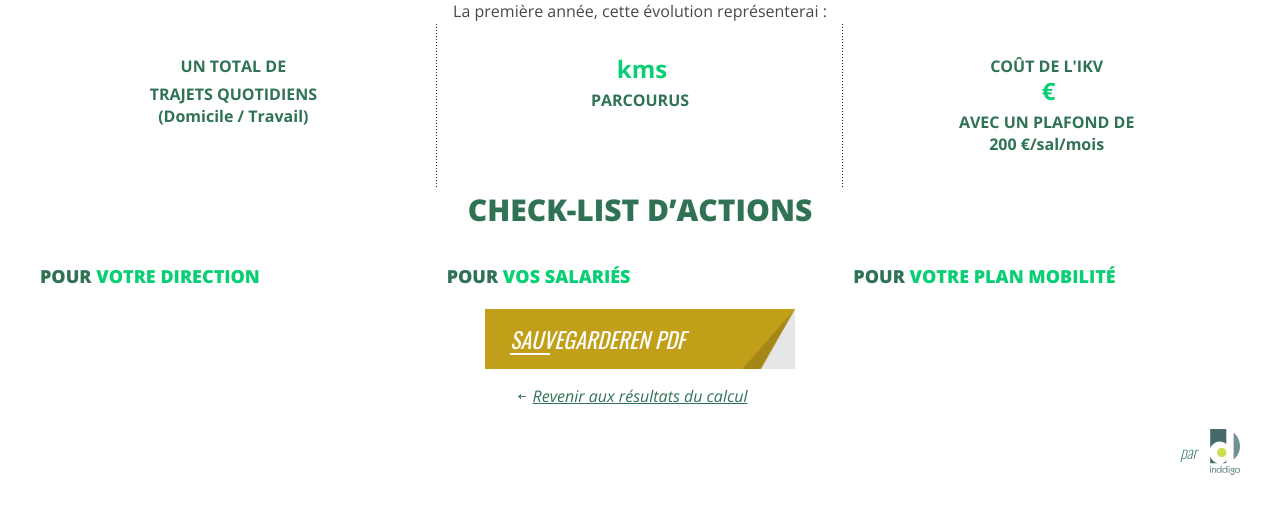
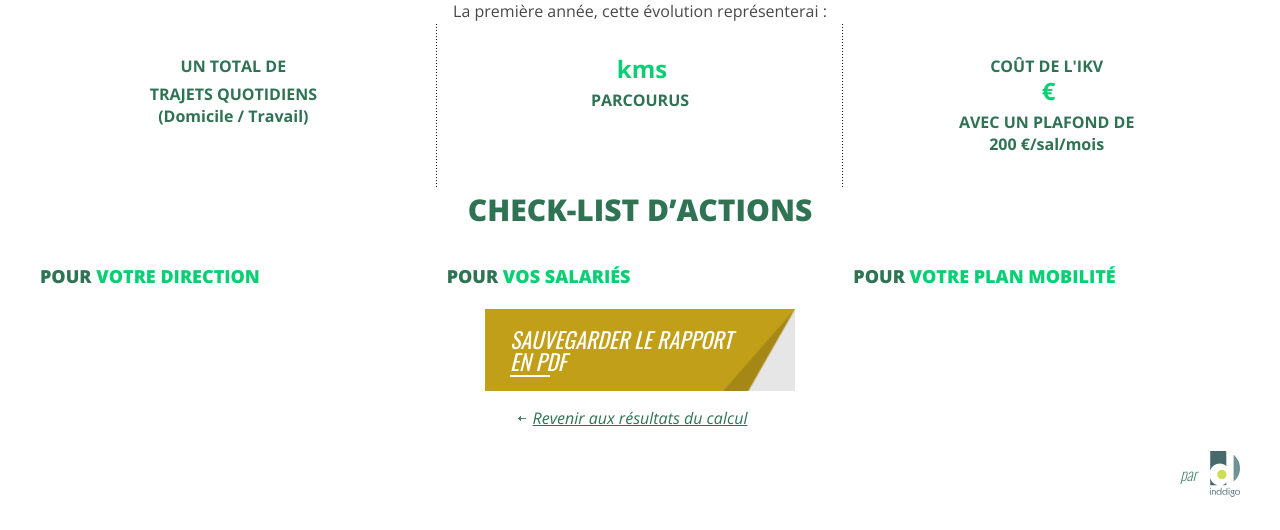
Before and after one commit to cartoinddigo/MPM3, a Django app: template velo/templates/velo/detailsplayer.html in a window 1280 px wide. Shown: the part 572-1102 px from the top of the page. Before the commit the page ends 1047 px from the top, so only its background shows below. Run offline with Django 3.2, Linux system fonts and the light colour scheme; the template is opened without the code that fills it, so the values that code supplies are empty.

Commit message:
Update detailsplayer.html

```diff
--- a/velo/templates/velo/detailsplayer.html
+++ b/velo/templates/velo/detailsplayer.html
@@ -244,7 +244,7 @@
                     </div>
                 </div>
                 <footer class="Section-footer">
-                    <a class="Button Button--wide Button--yellow" href="pdf">Sauvegarderen PDF</a>
+                    <a class="Button Button--wide Button--yellow" href="pdf">Sauvegarder le rapport<br>en PDF</a>
                     <br><a class="Section-back" href="page-resultats.html">Revenir aux résultats du calcul</a>
                 </footer>
             </section>
```
